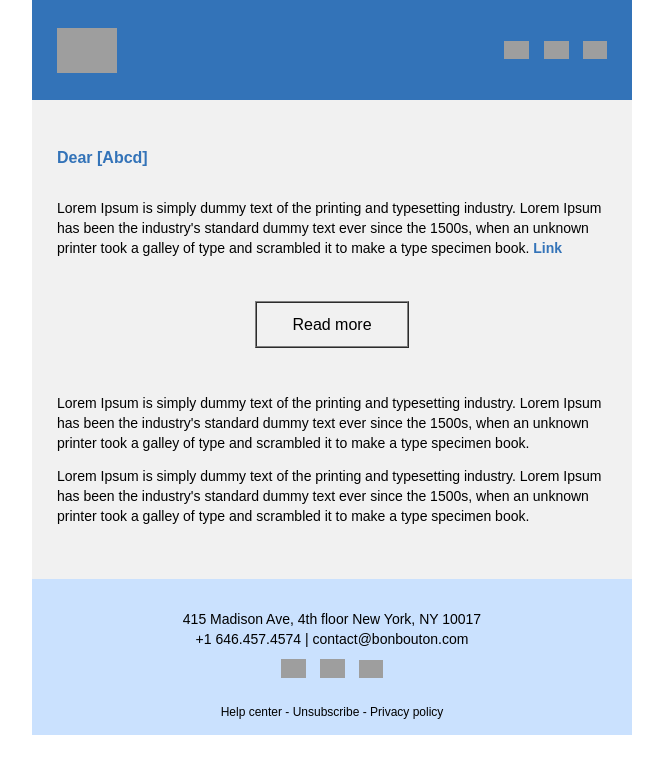
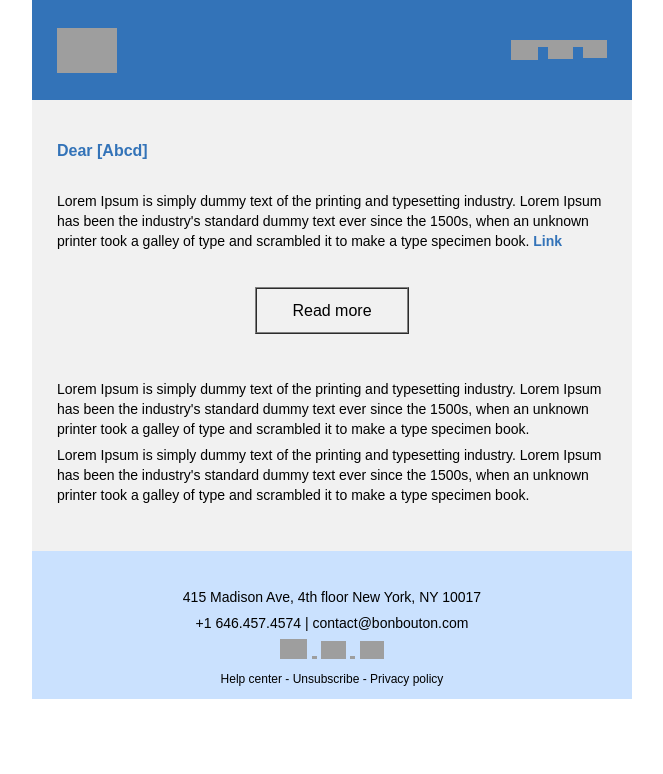
Before and after one commit to quidat232/edm-bonbouton, a plain HTML site: page index.html in a window 1280 px wide. Shown: the whole page, without its empty margins (308-971 px from the left). Drawn offline with Linux system fonts and the light colour scheme; grey boxes are pictures that could not be loaded.

Commit message:
update edm template (bonbouton)

```diff
--- a/index.html
+++ b/index.html
@@ -49,7 +49,7 @@
 
         p {
             display: block;
-            margin: 13px 0;
+            margin: 6px 0;
         }
     </style>
     <style type="text/css">
@@ -90,7 +90,7 @@
                                             <tr>
                                                 <td valign="middle" align="left" width="225"
                                                     style="width:225px; padding-top: 0; padding-bottom: 0; padding-right: 0; padding-left: 0;background-color:#3373b8; text-align:left;">
-                                                    <a href="#" target="_blank" style="text-decoration: none;">
+                                                    <a href="https://www.bonbouton.com/" target="_blank" style="text-decoration: none;">
                                                         <img src="https://www.upsieutoc.com/images/2019/08/21/Layer-1.png" width="60"
                                                             style="vertical-align: middle; width: 60px; display:inline-block;line-height: 0; padding-top:0; padding-left:0; padding-right:0; padding-bottom: 0;border:0; outline:none; text-decoration: none;-ms-interpolation-mode:bicubic;"
                                                             alt="">
@@ -98,20 +98,28 @@
                                                 </td>
                                                 <td valign="middle" align="right" width="225"
                                                     style="width:225px;padding-top:0;padding-bottom:0;padding-right:0;padding-left:0;text-align: right;">
-                                                    <a href="#" target="_blank" title="Twitter"
-                                                        style="text-decoration: none; display: inline-block;">
-                                                        <img align="left" src="https://www.upsieutoc.com/images/2019/08/21/twitter.png" border="0"
-                                                            style="width: 25px;display: block;line-height: 0;padding-top:0;padding-bottom:0;padding-right:0;padding-left:0; border:0;outline:none;text-decoration:none;-ms-interpolation-mode:bicubic;">
+                                                     <a href="https://www.linkedin.com/company/bonbouton/" target="_blank" title="Linkedin"
+                                                        style="text-decoration: none;">
+                                                        <img align="right" src="https://www.upsieutoc.com/images/2019/08/22/linkedin-in-brands-white.png" border="0"
+                                                            style="width: 24px;display: block;line-height: 0;padding-top:0;padding-bottom:0;padding-right:0;padding-left:0; border:0;outline:none;text-decoration:none;-ms-interpolation-mode:bicubic;">
                                                     </a>
-                                                    <a href="#" target="_blank" title="Instagram"
-                                                        style="text-decoration: none; display: inline-block;">
-                                                        <img align="left" src="https://www.upsieutoc.com/images/2019/08/21/instagram.png" border="0"
-                                                            style="width: 25px;display: block;line-height: 0;padding-top:0;padding-bottom:0;padding-right:0;padding-left:0; border:0;outline:none;text-decoration:none;-ms-interpolation-mode:bicubic;margin-left:10px; margin-right:10px;">
+                                                    <a href="#" style="text-decoration: none;">
+                                                    <img align="right" src="https://www.upsieutoc.com/images/2019/08/22/transparent01.png" border="0"
+                                                        style="width: 10px;display: block;line-height: 0;padding-top:0;padding-bottom:0;padding-right:0px;padding-left:0px; border:0;outline:none;text-decoration:none;-ms-interpolation-mode:bicubic;">
                                                     </a>
-                                                    <a href="#" target="_blank" title="Linkedin"
-                                                        style="text-decoration: none; display: inline-block;">
-                                                        <img align="left" src="https://www.upsieutoc.com/images/2019/08/21/linkedin.png" border="0"
-                                                            style="width: 24px;display: block;line-height: 0;padding-top:0;padding-bottom:0;padding-right:0;padding-left:0; border:0;outline:none;text-decoration:none;-ms-interpolation-mode:bicubic;">
+                                                    <a href="https://www.instagram.com/bonbouton/" target="_blank" title="Instagram"
+                                                        style="text-decoration: none;">
+                                                        <img align="right" src="https://www.upsieutoc.com/images/2019/08/22/instagram-brands-white.png" border="0"
+                                                            style="width: 25px;display: block;line-height: 0;padding-top:0;padding-bottom:0;padding-right:0px;padding-left:0px; border:0;outline:none;text-decoration:none;-ms-interpolation-mode:bicubic;">
+                                                    </a>
+                                                    <a href="#" style="text-decoration: none;">
+                                                    <img align="right" src="https://www.upsieutoc.com/images/2019/08/22/transparent01.png" border="0"
+                                                        style="width: 10px;display: block;line-height: 0;padding-top:0;padding-bottom:0;padding-right:0px;padding-left:0px; border:0;outline:none;text-decoration:none;-ms-interpolation-mode:bicubic;">
+                                                    </a>
+                                                    <a href="https://twitter.com/Bonbouton" target="_blank" title="Twitter"
+                                                        style="text-decoration: none;">
+                                                        <img align="right" src="https://www.upsieutoc.com/images/2019/08/22/twitter-brands-white.png" border="0"
+                                                            style="width: 27px;display: block;line-height: 0;padding-top:0;padding-bottom:0;padding-right:0;padding-left:0; border:0;outline:none;text-decoration:none;-ms-interpolation-mode:bicubic;">
                                                     </a>
                                                 </td>
                                             </tr>
@@ -248,35 +256,54 @@
                             </tr>
                             <tr>
                                 <td valign="top" align="center" width="600px" height="30px" style="width:600px; height:30px; padding-top:0;padding-left:0; padding-right: 0; padding-bottom: 0;text-align: center;">
-                                    <a href="#" style="font-family:Arial, Helvetica, sans-serif; font-size:14px; line-height: 20px;text-decoration: none; display:block; color:#000000;">
-                                        415 Madison Ave, 4th floor New York, NY 10017
-                                    </a>
-                                    <a href="#" style="font-family:Arial, Helvetica, sans-serif; font-size:14px;line-height: 20px; text-decoration: none; display:block; color:#000000;">
-                                        +1 646.457.4574 | contact@bonbouton.com
-                                    </a>
+                                    <p>
+                                        <a href="#" style="font-family:Arial, Helvetica, sans-serif; font-size:14px; line-height: 20px;text-decoration: none; display:block; color:#000000;">
+                                            415 Madison Ave, 4th floor New York, NY 10017
+                                        </a>
+                                    </p>
+                                    <p>
+                                        <a href="tel:+1 646.457.4574" target="_blank" style="font-family:Arial, Helvetica, sans-serif; font-size:14px;line-height: 20px; text-decoration: none; color:#000000;">
+                                            +1 646.457.4574
+                                        </a>
+                                        <a href="mailto:contact@bonbouton.com" target="_blank" style="font-family:Arial, Helvetica, sans-serif; font-size:14px;line-height: 20px; text-decoration: none; color:#000000;">
+                                            | contact@bonbouton.com
+                                       </a>
+                                    </p>
                                 </td>
                             </tr>
                             <tr>
-                                <td valign="top" align="center" width="600px" height="30px" style="width:600px; height:30px; padding-top:10px;padding-left:0; padding-right: 0; padding-bottom: 0px;text-align: center;">
-                                    <a href="#" target="_blank" title="Twitter" style="text-decoration: none; display: inline-block;">
-                                        <img align="left" src="https://www.upsieutoc.com/images/2019/08/21/twitter_black.png" border="0"
-                                        style="width: 25px;display: block;line-height: 0;padding-top:0;padding-bottom:0;padding-right:0;padding-left:0; border:0;outline:none;text-decoration:none;-ms-interpolation-mode:bicubic;">
+                                <td valign="top" align="center" width="600px" height="30px" style="width:600px; height:30px; padding-top:0px;padding-left:0; padding-right: 0; padding-bottom: 0px;text-align: center;">
+                                    <a href="https://twitter.com/Bonbouton" target="_blank" title="Twitter" style="text-decoration: none;">
+                                        <img  src="https://www.upsieutoc.com/images/2019/08/22/twitter-brands-black.png" border="0"
+                                        style="width: 27px;line-height: 0;padding-top:0;padding-bottom:0;padding-right:0;padding-left:0; border:0;outline:none;text-decoration:none;-ms-interpolation-mode:bicubic;">
                                     </a>
-                                    <a href="#" target="_blank" title="Instagram" style="text-decoration: none; display: inline-block;">
-                                        <img align="left" src="https://www.upsieutoc.com/images/2019/08/21/instagram_black.png" border="0"
-                                        style="width: 25px;display: block;line-height: 0;padding-top:0;padding-bottom:0;padding-right:0;padding-left:0; border:0;outline:none;text-decoration:none;-ms-interpolation-mode:bicubic;margin-left:10px; margin-right:10px;">
+                                    <a href="#" style="text-decoration: none;">
+                                         <img src="https://www.upsieutoc.com/images/2019/08/22/transparent01.png" border="0" style="width: 5px;line-height: 0;padding-top:0;padding-bottom:0;padding-right:0;padding-left:0; border:0;outline:none;text-decoration:none;-ms-interpolation-mode:bicubic;">
                                     </a>
-                                    <a href="#" target="_blank" title="Linkedin" style="text-decoration: none; display: inline-block;">
-                                        <img align="left" src="https://www.upsieutoc.com/images/2019/08/21/linkedin_black.png" border="0"
-                                            style="width: 24px;display: block;line-height: 0;padding-top:0;padding-bottom:0;padding-right:0;padding-left:0; border:0;outline:none;text-decoration:none;-ms-interpolation-mode:bicubic;">
+                                    <a href="https://www.instagram.com/bonbouton/" target="_blank" title="Instagram" style="text-decoration: none;">
+                                        <img  src="https://www.upsieutoc.com/images/2019/08/22/instagram-brands-black.png" border="0"
+                                        style="width: 25px;line-height: 0;padding-top:0;padding-bottom:0;padding-right:0px;padding-left:0px; border:0;outline:none;text-decoration:none;-ms-interpolation-mode:bicubic;">
+                                    </a>
+                                    <a href="#" style="text-decoration: none;">
+                                        <img src="https://www.upsieutoc.com/images/2019/08/22/transparent01.png" border="0" style="width: 5px;line-height: 0;padding-top:0;padding-bottom:0;padding-right:0;padding-left:0; border:0;outline:none;text-decoration:none;-ms-interpolation-mode:bicubic;">
+                                    </a>
+                                    <a href="https://www.linkedin.com/company/bonbouton/" target="_blank" title="Linkedin" style="text-decoration: none;">
+                                        <img src="https://www.upsieutoc.com/images/2019/08/22/linkedin-in-brands-black.png" border="0"
+                                            style="width: 24px;line-height: 0;padding-top:0;padding-bottom:0;padding-right:0;padding-left:0; border:0;outline:none;text-decoration:none;-ms-interpolation-mode:bicubic;">
                                     </a>
                                 </td>
                             </tr>
                             <tr>
                                 <td valign="top" align="center" width="600px" height="30px" style="width:600px; height:30px; padding-top:0;padding-left:0; padding-right: 0; padding-bottom: 0;text-align: center;">
-                                    <p style="font-family:Arial, Helvetica, sans-serif; font-size:12px; line-height: 20px;text-decoration: none; display:block; color:#000000;">
-                                        Help center - Unsubscribe - Privacy policy
-                                    </p>
+                                    <a href="#" style="font-family:Arial, Helvetica, sans-serif; font-size:12px; line-height: 20px;text-decoration: none; display:inline; color:#000000;">
+                                        Help center
+                                    </a>
+                                    <a href="#" style="font-family:Arial, Helvetica, sans-serif; font-size:12px; line-height: 20px;text-decoration: none; display:inline; color:#000000;">
+                                        - Unsubscribe -
+                                    </a>
+                                    <a href="#" style="font-family:Arial, Helvetica, sans-serif; font-size:12px; line-height: 20px;text-decoration: none; display:inline; color:#000000;">
+                                         Privacy policy
+                                    </a>
                                 </td>
                             </tr>
                         </table>
```
Also changed, not shown: images/Layer 3.png (deleted), images/Layer 4.png (deleted), images/instagram-brands-black.png (added), images/instagram-brands-white.png (added), images/instagram.png (deleted), images/instagram_black.png (deleted), images/linkedin-in-brands-black.png (added), images/linkedin-in-brands-white.png (added), images/linkedin.png (deleted), images/linkedin_black.png (deleted), images/social_03.png (deleted), images/social_03_black.png (deleted), images/transparent01.png (added), images/twitter-brands-black.png (added), 3 more files.
